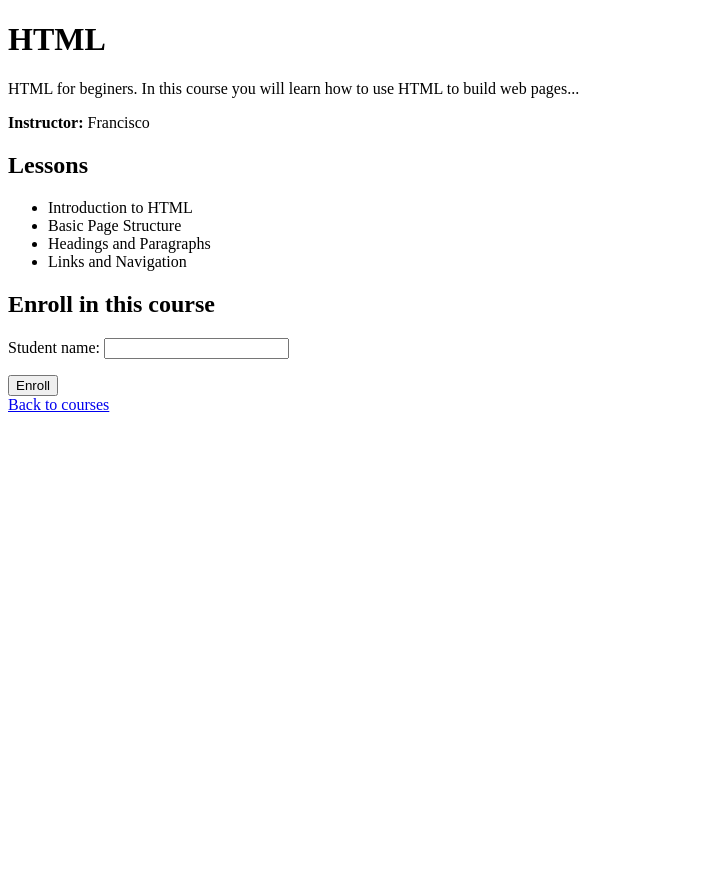
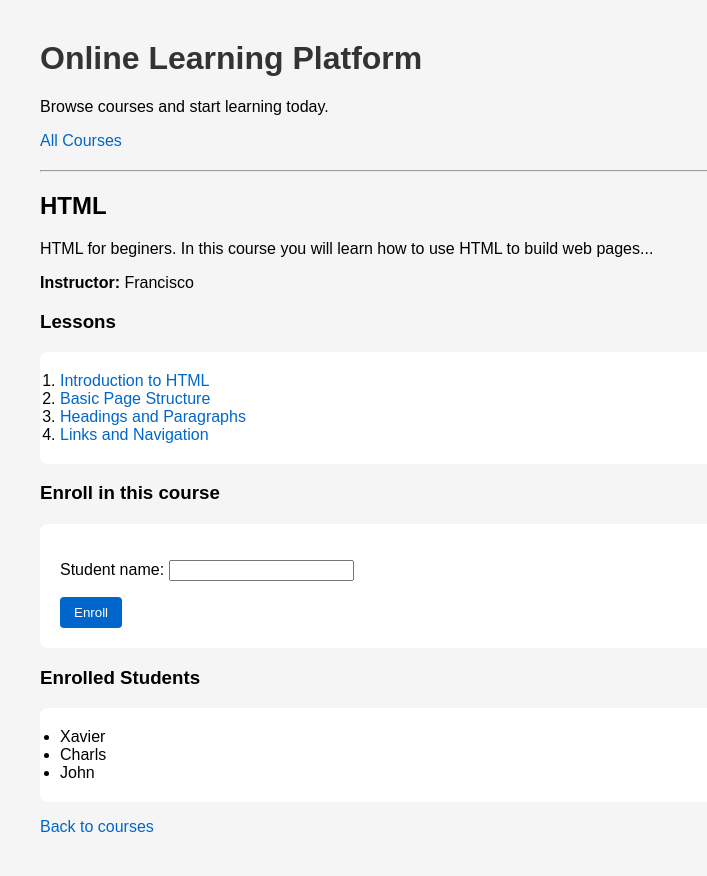
Before and after one commit to Francisco-Aguirr/e-learning-platform, a Django app: page /courses/1/ in a window 1280 px wide. Shown: the whole page, without its empty margins (0-707 px from the left). Before the commit the page ends 412 px from the top, so only its background shows below. Run offline with Django 5.2, Linux system fonts and the light colour scheme; data comes from the database, SQL or seed files in the repository; both versions use the stored data as it was after the commit.

Commit message:
Añadir detalles de lecciones y funcionalidad de inscripción en el curso

```diff
--- /dev/null
+++ b/courses/templates/base.html
@@ -0,0 +1,77 @@
+<!doctype html>
+<html>
+  <head>
+    <title>Online Learning Platform</title>
+    <style>
+
+body{
+    font-family: Arial, sans-serif;
+    margin:40px;
+    background-color:#f5f5f5;
+}
+
+h1{
+    color:#333;
+}
+
+nav{
+    margin-bottom:20px;
+}
+
+a{
+    color:#0066cc;
+    text-decoration:none;
+}
+
+a:hover{
+    text-decoration:underline;
+}
+
+ul,ol{
+    background:white;
+    padding:20px;
+    border-radius:8px;
+}
+
+form{
+    background:white;
+    padding:20px;
+    border-radius:8px;
+    margin-top:20px;
+}
+
+button{
+    padding:8px 14px;
+    background:#0066cc;
+    color:white;
+    border:none;
+    border-radius:4px;
+    cursor:pointer;
+}
+
+button:hover{
+    background:#004999;
+}
+
+</style>
+  </head>
+  <body>
+    <h1>Online Learning Platform</h1>
+<p>Browse courses and start learning today.</p>
+   <nav>
+    <a href="/courses/">All Courses</a>
+</nav>
+
+    {% if messages %}
+    {% for message in messages %}
+        <div style="background:#d4edda;padding:10px;margin-bottom:15px;border-radius:5px;">
+            {{ message }}
+        </div>
+    {% endfor %}
+{% endif %}
+
+    <hr />
+
+    {% block content %} {% endblock %}
+  </body>
+</html>
--- a/courses/templates/course_detail.html
+++ b/courses/templates/course_detail.html
@@ -1,34 +1,44 @@
-<!DOCTYPE html>
-<html>
-<head>
-    <title>{{ course.title }}</title>
-</head>
-<body>
+{% extends "base.html" %}
 
-<h1>{{ course.title }}</h1>
+{% block content %}
+
+<h2>{{ course.title }}</h2>
 
 <p>{{ course.description }}</p>
-
 <p><strong>Instructor:</strong> {{ course.instructor }}</p>
 
-<h2>Lessons</h2>
+<h3>Lessons</h3>
+
+<ol>
+    {% for lesson in lessons %}
+        <li>
+            <a href="/courses/lesson/{{ lesson.id }}/">
+                {{ lesson.title }}
+            </a>
+        </li>
+    {% empty %}
+        <p>No lessons available.</p>
+    {% endfor %}
+</ol>
+
+<h3>Enroll in this course</h3>
+
+<form method="POST">
+    {% csrf_token %}
+    {{ form.as_p }}
+    <button type="submit">Enroll</button>
+</form>
+
+<h3>Enrolled Students</h3>
 
 <ul>
-    {% for lesson in course.lessons.all %}
-        <li>{{ lesson.title }}</li>
+    {% for enrollment in enrollments %}
+        <li>{{ enrollment.student_name }}</li>
     {% empty %}
-        <p>No lessons available for this course.</p>
+        <p>No students enrolled yet.</p>
     {% endfor %}
 </ul>
 
-<h2>Enroll in this course</h2>
-
-    <form method="POST">
-      {% csrf_token %} {{ form.as_p }}
-      <button type="submit">Enroll</button>
-    </form>
-
 <a href="/courses/">Back to courses</a>
 
-</body>
-</html>
+{% endblock %}
--- a/courses/urls.py
+++ b/courses/urls.py
@@ -4,4 +4,5 @@ from . import views
 urlpatterns = [
     path('', views.course_list, name='course_list'),
     path('<int:course_id>/', views.course_detail, name='course_detail'),
+    path('lesson/<int:lesson_id>/', views.lesson_detail, name='lesson_detail'),
 ]
--- a/courses/views.py
+++ b/courses/views.py
@@ -1,26 +1,50 @@
 from django.shortcuts import render, get_object_or_404, redirect
-from .models import Course
+from .models import Course, Enrollment, Lesson
 from .forms import EnrollmentForm
+from django.contrib import messages
+
 
 def course_list(request):
     courses = Course.objects.all()
+
+    for course in courses:
+        course.student_count = course.enrollment_set.count()
+
     return render(request, 'course_list.html', {'courses': courses})
 
 
 def course_detail(request, course_id):
     course = get_object_or_404(Course, id=course_id)
+    enrollments = Enrollment.objects.filter(course=course)
+    lessons = course.lessons.all().order_by('order')
 
     if request.method == 'POST':
         form = EnrollmentForm(request.POST)
         if form.is_valid():
-            enrollment = form.save(commit=False)
-            enrollment.course = course
-            enrollment.save()
-            return redirect('course_detail', course_id=course.id)
+            student_name = form.cleaned_data['student_name']
+
+            existing_enrollment = Enrollment.objects.filter(
+        course=course,
+        student_name=student_name
+    ).first()
+            if not existing_enrollment:
+                enrollment = form.save(commit=False)
+                enrollment.course = course
+                enrollment.save()
+                messages.success(request, "You have successfully enrolled in this course!")
+            else:
+                messages.warning(request, "You are already enrolled in this course.")
+                return redirect('course_detail', course_id=course.id)
     else:
         form = EnrollmentForm()
 
     return render(request, 'course_detail.html', {
         'course': course,
-        'form': form
+        'form': form,
+        'enrollments': enrollments,
+        'lessons': lessons
     })
+
+def lesson_detail(request, lesson_id):
+    lesson = get_object_or_404(Lesson, id=lesson_id)
+    return render(request, 'lesson_detail.html', {'lesson': lesson})
```
Also changed, not shown: courses/templates/course_list.html (+11 -8 lines), courses/templates/lesson_detail.html (added, +13 -0 lines), db.sqlite3.
